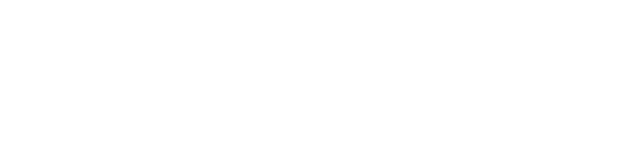
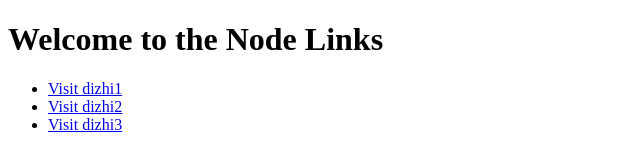
Before and after one commit to imm515/alvin123, a plain HTML site: page myalvinpages/index.html in a window 1280 px wide. Shown: the whole page, without its empty margins (0-640 px from the left). Drawn offline with Linux system fonts and the light colour scheme.

Commit message:
Update index.html

```diff
--- a/myalvinpages/index.html
+++ b/myalvinpages/index.html
@@ -6,7 +6,14 @@
     <title>GitHub Pages</title>
 </head>
 <body>
-    <div id="output"></div>
-    <script src="works.js"></script>
+    <h1>Welcome to the Node Links</h1>
+
+    <!-- 创建指向 dizhi1, dizhi2, dizhi3 的链接 -->
+    <ul>
+        <li><a href="myalvinpages/dizhi1.html" target="_blank">Visit dizhi1</a></li>
+        <li><a href="myalvinpages/dizhi2.html" target="_blank">Visit dizhi2</a></li>
+        <li><a href="myalvinpages/dizhi3.html" target="_blank">Visit dizhi3</a></li>
+    </ul>
+
 </body>
 </html>
```
